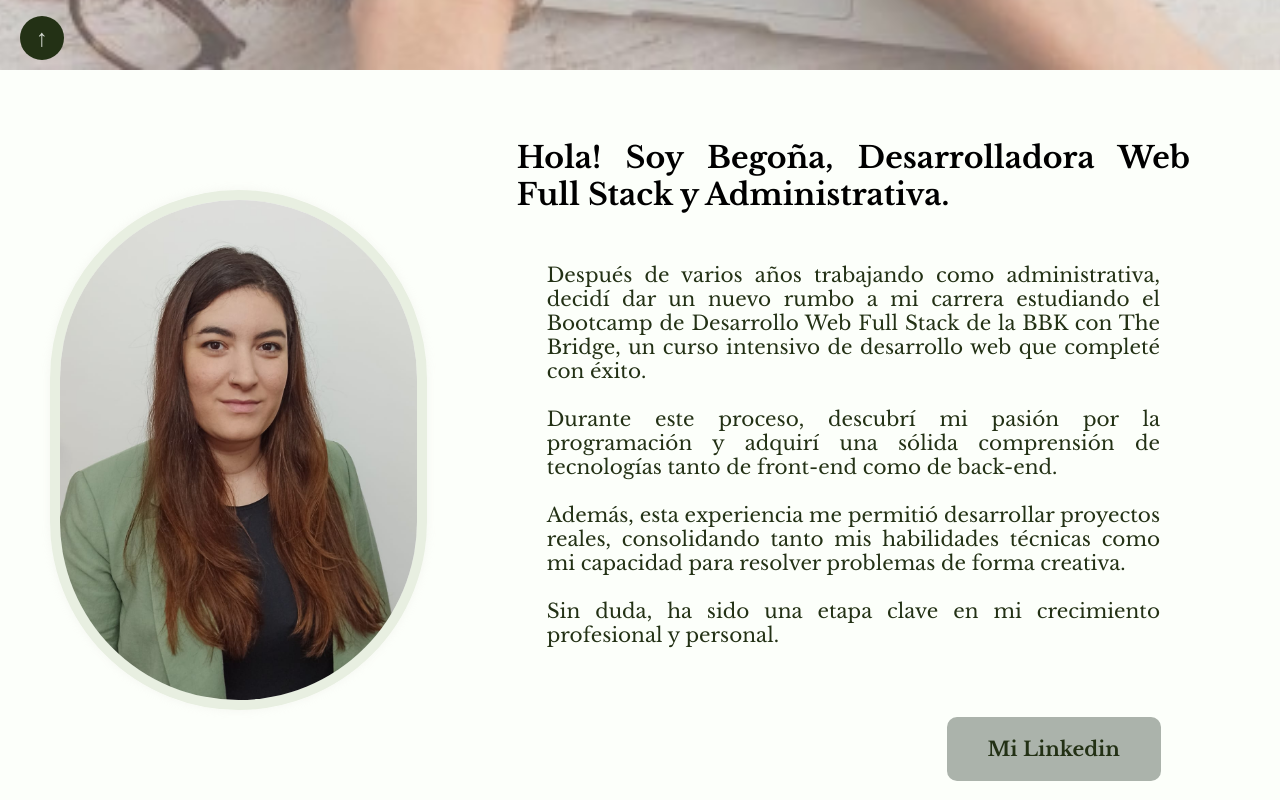
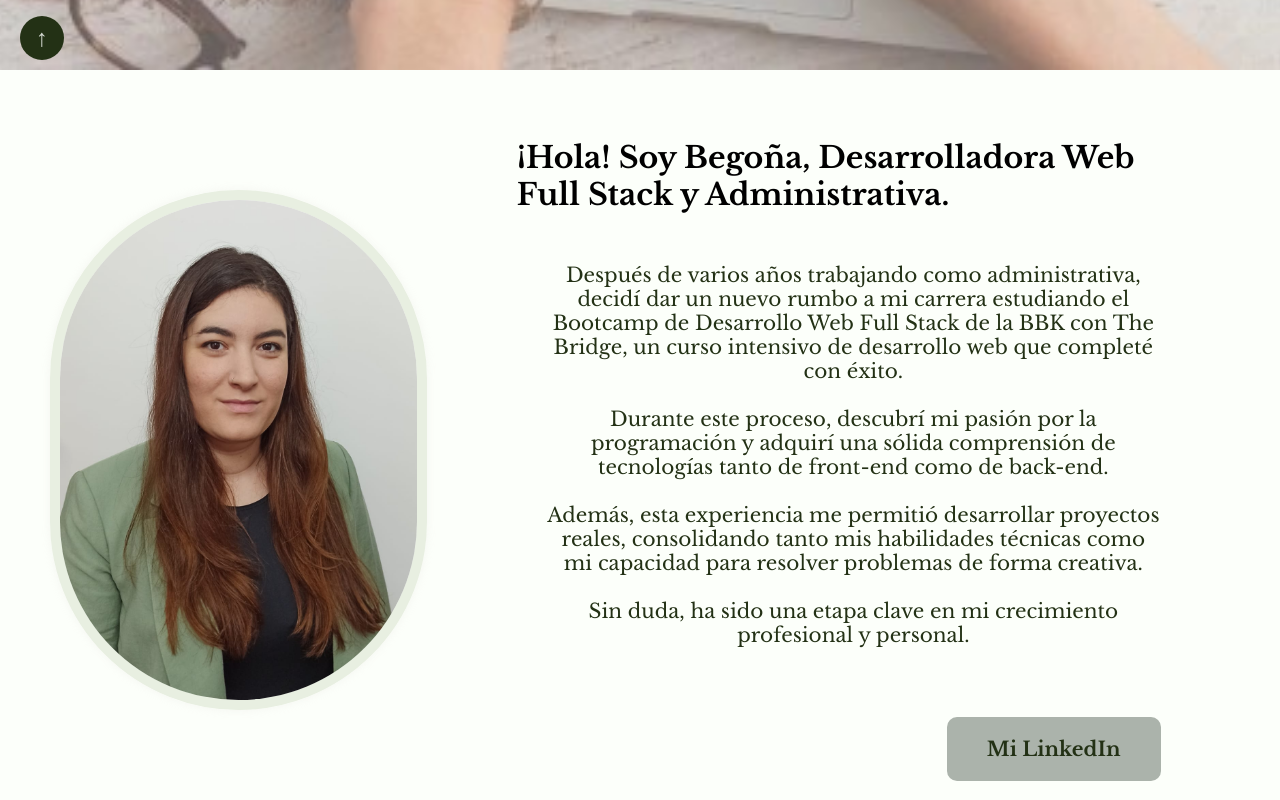
Before and after one commit to Begofv/porfolioBego, a React (Vite) app: page / in a window 1280 px wide. Shown: the part 720-1520 px from the top of the page. Built offline with nearby package versions, Linux system fonts and the light colour scheme.

Commit message:
fix estilos

```diff
--- a/src/components/Contacto/Contacto.css
+++ b/src/components/Contacto/Contacto.css
@@ -22,7 +22,6 @@ p {
     text-align: center;
     margin: 30px;
     font-size: 16px;
-    text-align: justify;
     color: #233115;
 }
 
--- a/src/components/Curriculum/Curriculum.jsx
+++ b/src/components/Curriculum/Curriculum.jsx
@@ -14,7 +14,7 @@ const Curruculum = () => {
     return (
         <div className="curriculumContainer">
             <div className='curriculumtexto'>
-                <h2 className='curriculumText'>Si quieres saber mas sobre mi experiencia labora, puedes descargar mi curriculum en el siguiente botón, o puedes ver mi Linkedin</h2>
+                <h2 className='curriculumText'>Si quieres saber más sobre mi experiencia laboral, puedes descargar mi curriculum en el siguiente botón, o puedes ver mi LinkedIn</h2>
             </div>
             <div className="curriculumButtons">
                 <div className='descargar'>
@@ -25,7 +25,7 @@ const Curruculum = () => {
                 <div className='enlace'>
 
                     <div className="linkedinCurriculum" onClick={() => window.open('https://www.linkedin.com/in/begoña-fdez-veiga', '_blank')}>
-                        <h3>Mi Linkedin</h3>
+                        <h3>Mi LinkedIn</h3>
                     </div>
                 </div>
 
--- a/src/components/EmpresaCard/EmpresaCard.css
+++ b/src/components/EmpresaCard/EmpresaCard.css
@@ -77,8 +77,8 @@
     box-shadow: 0 4px 8px rgba(0, 0, 0, 0.1);
     height: 200px;
     text-align: center;
+    padding-bottom: 20px;
 }
-
 .duracion {
     display: flex;
     flex-direction: column;
@@ -109,16 +109,24 @@
 .empresaD {
     font-size: 18px;
     color:#233115;
-    margin: 30px;
+    margin: 0px;
     max-height: 150px;
     overflow: hidden;
     text-overflow:ellipsis;
     white-space: wrap;
-    text-align: justify;
+    padding: 1rem;
 }
 
 
 /* Media Queries */
+@media (max-width: 1000px) {
+    .empresaD {
+        margin: 0;
+        font-size: 16px; /* Reduce el tamaño del texto */
+
+    }
+}
+
 @media (max-width: 768px) {
     .cardEmpresa {
         min-width: 400px; /* Reduce el tamaño mínimo de la tarjeta */
@@ -137,6 +145,7 @@
     }
     .empresaD {
         font-size: 16px; /* Reduce el tamaño del texto */
+        margin: 0;
     }
 
     .subtitulo {
@@ -171,6 +180,5 @@
 
     .empresaD {
         font-size: 14px; /* Reduce el tamaño del texto */
-        margin: 15px; /* Reduce el margen interno */
     }
 }
--- a/src/components/Intro/Intro.css
+++ b/src/components/Intro/Intro.css
@@ -46,7 +46,6 @@
 .introText h2 {
     font-size: 30px;
     margin-bottom: 0 0 50px 10px;
-    text-align: justify;
     display: flex;
     justify-content: justify;
     align-items: justify;
@@ -55,11 +54,9 @@
 .introText p {
     font-size: 20px;
     margin-bottom: 0 0 50px 10px;
-    text-align: justify;
     display: flex;
-    justify-content: justify;
-    align-items: justify;
     flex-direction: column;
+    line-height: 1.5rem;
 }
 
 /* Estilos para el contenedor de la imagen */
--- a/src/components/Intro/Intro.jsx
+++ b/src/components/Intro/Intro.jsx
@@ -21,7 +21,7 @@ const Intro = () => {
 
                 <div className='intro'>
                     <div className='introText'>
-                        <h2>Hola! Soy Begoña, Desarrolladora Web Full Stack y Administrativa.</h2>
+                        <h2>¡Hola! Soy Begoña, Desarrolladora Web Full Stack y Administrativa.</h2>
 
                         <p>Después de varios años trabajando como administrativa, decidí dar un nuevo rumbo a mi carrera estudiando el Bootcamp de Desarrollo Web Full Stack de la BBK con The Bridge, un curso intensivo de desarrollo web que completé con éxito.<br></br>
                             <br></br> Durante este proceso, descubrí mi pasión por la programación y adquirí una sólida comprensión de tecnologías tanto de front-end como de back-end. <br></br>
@@ -30,7 +30,7 @@ const Intro = () => {
                     </div>
 
                     <div className="linkedin" onClick={() => window.open('https://www.linkedin.com/in/begoña-fdez-veiga', '_blank')}>
-                        <h3>Mi Linkedin</h3>
+                        <h3>Mi LinkedIn</h3>
                     </div>
 
 
--- a/src/components/Proyecto/Proyecto.css
+++ b/src/components/Proyecto/Proyecto.css
@@ -163,7 +163,13 @@
   margin-left: 10%;
 }
 
-
+.modalDescripcion {
+  text-align: center;
+  font-size: 1rem;
+  font-weight: bold;
+  color: #233115;
+  line-height: 1.5;
+}
 .modalHeader {
   display: flex;
   justify-content: center;
--- a/src/components/Proyecto/trabajosProyectos.js
+++ b/src/components/Proyecto/trabajosProyectos.js
@@ -23,7 +23,7 @@ const trabajos = [
 2. Desarrollar una solución integral que ofrezca asistencia técnica especializada en UX (experiencia de usuario) adaptada a las necesidades de las personas mayores. Esto proporcionará a empresas y emprendedores las herramientas necesarias para seleccionar formación en UX amigable para personas mayores (Senior-Friendly) y les permitirá contratar servicios de asistencia técnica para proyectos enfocados en la Silver Economy.`,
         herramientas: [html, css, javascript, react, vite, express, nodejs, mongo],
         github: "https://github.com/Begofv/Desafio",
-        link: "https://seniority.ia/"
+        link: "https://trebol.begofv.com/"
     },
     {
         proyecto: "2",
@@ -34,7 +34,7 @@ const trabajos = [
 El proyecto está estructurado en dos partes principales: el cliente (frontend) y el servidor (backend), lo que garantiza una experiencia de usuario fluida y una gestión eficiente de los datos.`,
         herramientas: [html, css, javascript, react, vite, express, nodejs, mongo],
         github: "https://github.com/Begofv/horizontes_lejanos",
-        link: "https://horizonteslejanos.ia/"
+        link: "https://horizonteslejanos.begofv.com/"
     },
 ];
 
```
